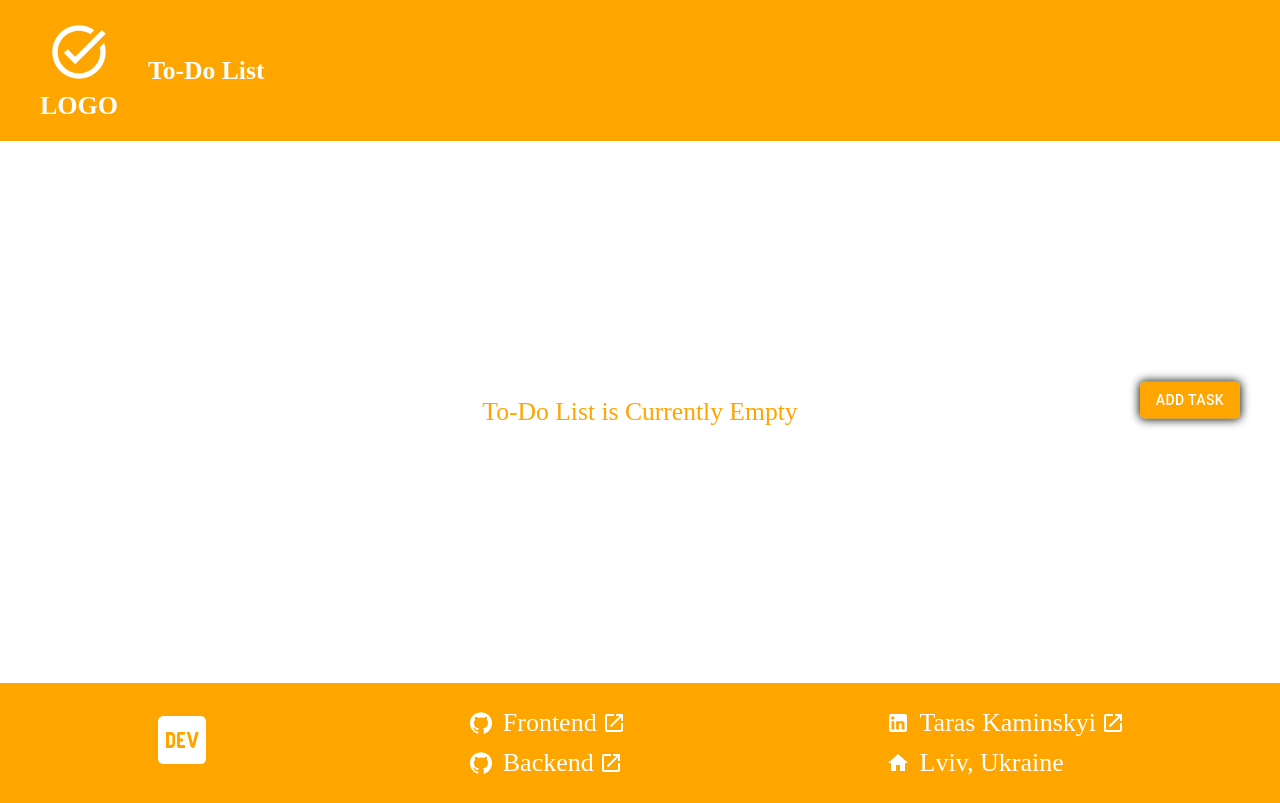
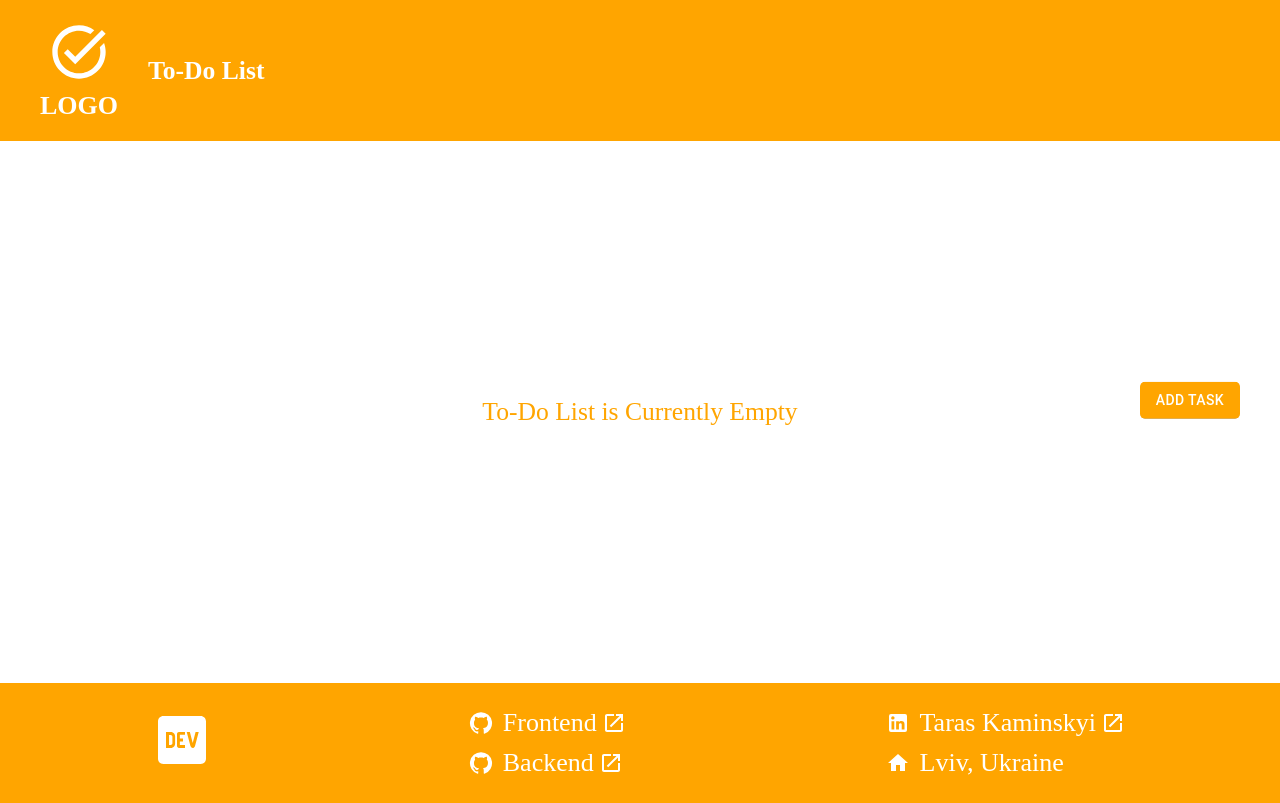
Before and after one commit to taras55555/to-do-list, a React (Vite) app: page / in a window 1280 px wide. Built offline with nearby package versions, Linux system fonts and the light colour scheme.

Commit message:
style: update CSS

```diff
--- a/src/components/ActionBars/ActionBar.css
+++ b/src/components/ActionBars/ActionBar.css
@@ -13,10 +13,11 @@
 }
 
 .new-task-controls {
+    display: grid;
+    gap: 10px;
     right: 40px;
     top: 50%;
     transform: translate(0, -50%);
-    box-shadow: 0 0 10px 1px var(--nature-black-color);
     border-radius: 5px;
     overflow: hidden;
 }
```
